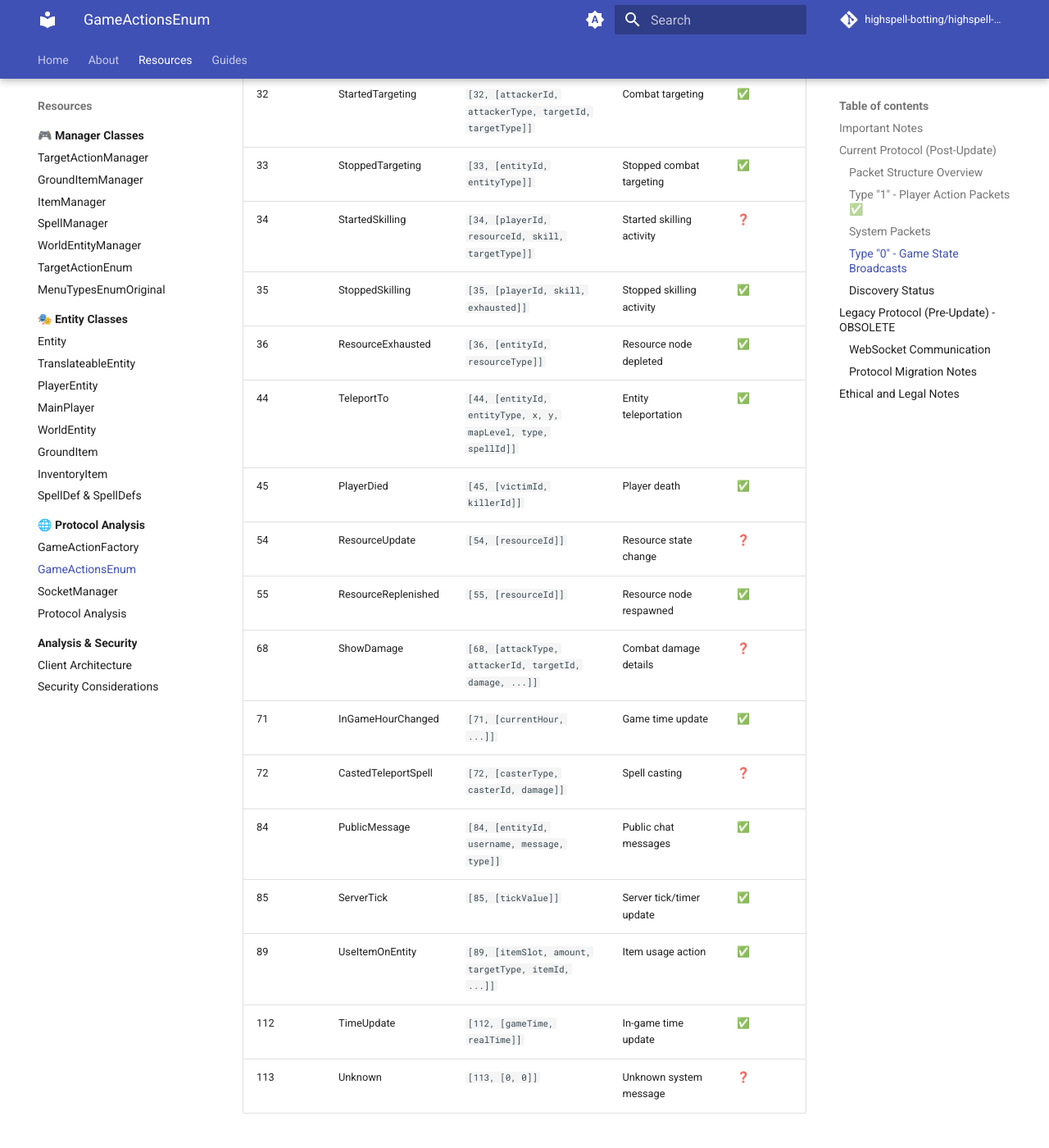
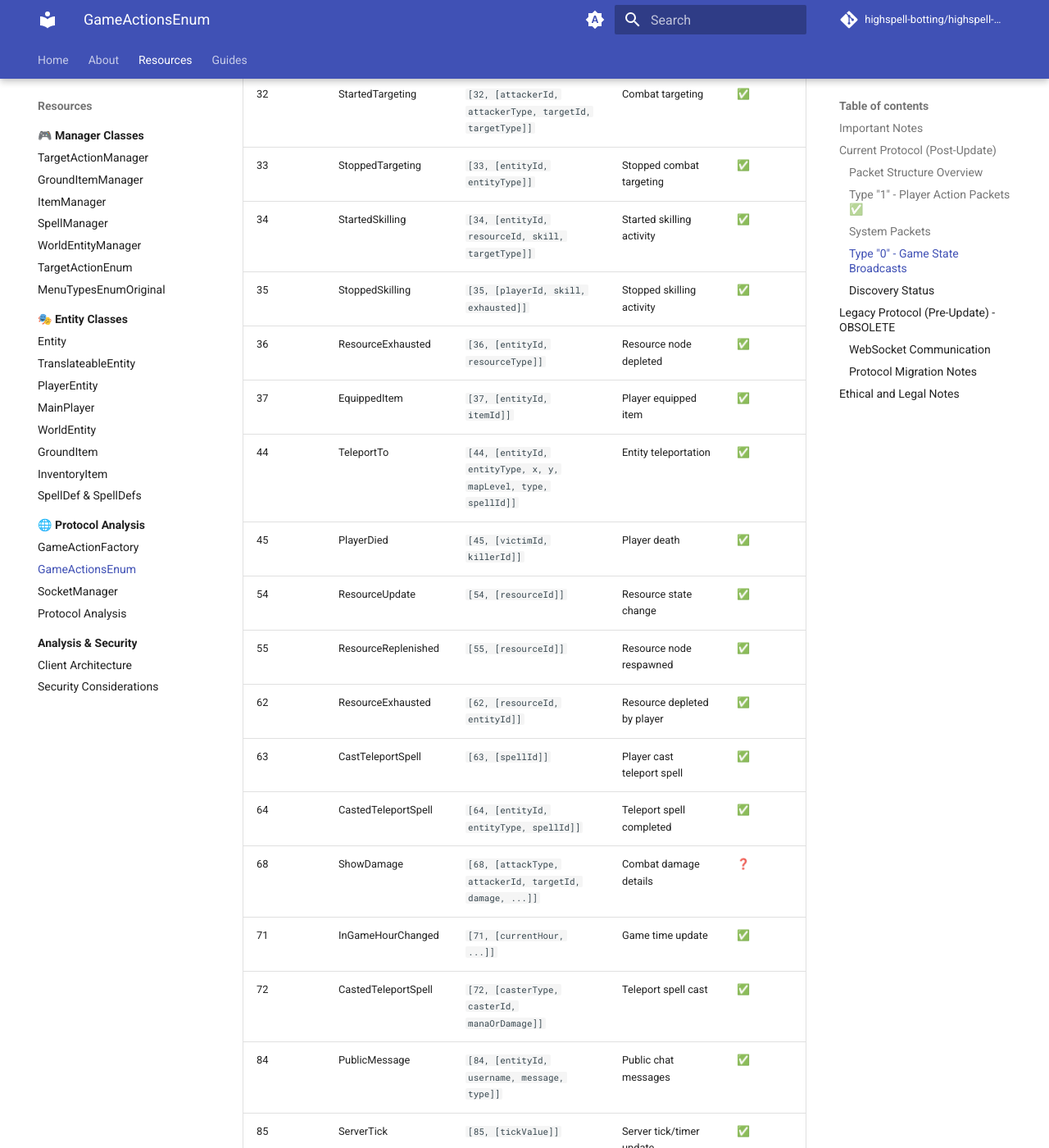
Before and after one commit to highspell-botting/highspell-botting.github.io, an MkDocs documentation site: the page built from docs/resources/protocol/game-websocket.md, in a window 1280 px wide and 1400 px high, scrolled down 2408 px. Shown: the whole window at 82% size. Built offline with MkDocs 1.6.1 and Material for MkDocs 9.7.7, drawn with Linux system fonts in a browser that asks for light colours; comment, search, counter and statistics services are not loaded; the version menu is left out; some of the changed text lies outside the part shown.

Commit message:
doc: game-websocket.md updated with more fixes and confirmations

```diff
--- a/docs/resources/protocol/game-websocket.md
+++ b/docs/resources/protocol/game-websocket.md
@@ -51,20 +51,24 @@
 | 7 | IncreaseCombatExp | `[7, [style, damage]]` | Combat experience gained | ✅ |
 | 8 | ShowDamage | `[8, [attackerId, targetId, damage]]` | Damage dealt in combat | ✅ |
 | 12 | EntityIdle | `[12, [entityId, entityType]]` | Entity stops moving/activity | ✅ |
-| 19 | StartedBanking | `[19, [entityId, bankId]]` | Player opened bank | ✅ |
+| 20 | StartedBanking | `[20, [entityId]]` | Player opened bank | ✅ |
 | 21 | ReceivedBankItems | `[21, [bankItems]]` | Bank inventory data | ✅ |
 | 32 | StartedTargeting | `[32, [attackerId, attackerType, targetId, targetType]]` | Combat targeting | ✅ |
 | 33 | StoppedTargeting | `[33, [entityId, entityType]]` | Stopped combat targeting | ✅ |
-| 34 | StartedSkilling | `[34, [playerId, resourceId, skill, targetType]]` | Started skilling activity | ❓ |
+| 34 | StartedSkilling | `[34, [entityId, resourceId, skill, targetType]]` | Started skilling activity | ✅ |
 | 35 | StoppedSkilling | `[35, [playerId, skill, exhausted]]` | Stopped skilling activity | ✅ |
 | 36 | ResourceExhausted | `[36, [entityId, resourceType]]` | Resource node depleted | ✅ |
+| 37 | EquippedItem | `[37, [entityId, itemId]]` | Player equipped item | ✅ |
 | 44 | TeleportTo | `[44, [entityId, entityType, x, y, mapLevel, type, spellId]]` | Entity teleportation | ✅ |
 | 45 | PlayerDied | `[45, [victimId, killerId]]` | Player death | ✅ |
-| 54 | ResourceUpdate | `[54, [resourceId]]` | Resource state change | ❓ |
+| 54 | ResourceUpdate | `[54, [resourceId]]` | Resource state change | ✅ |
 | 55 | ResourceReplenished | `[55, [resourceId]]` | Resource node respawned | ✅ |
+| 62 | ResourceExhausted | `[62, [resourceId, entityId]]` | Resource depleted by player | ✅ |
+| 63 | CastTeleportSpell | `[63, [spellId]]` | Player cast teleport spell | ✅ |
+| 64 | CastedTeleportSpell | `[64, [entityId, entityType, spellId]]` | Teleport spell completed | ✅ |
 | 68 | ShowDamage | `[68, [attackType, attackerId, targetId, damage, ...]]` | Combat damage details | ❓ |
 | 71 | InGameHourChanged | `[71, [currentHour, ...]]` | Game time update | ✅ |
-| 72 | CastedTeleportSpell | `[72, [casterType, casterId, damage]]` | Spell casting | ❓ |
+| 72 | CastedTeleportSpell | `[72, [casterType, casterId, manaOrDamage]]` | Teleport spell cast | ✅ |
 | 84 | PublicMessage | `[84, [entityId, username, message, type]]` | Public chat messages | ✅ |
 | 85 | ServerTick | `[85, [tickValue]]` | Server tick/timer update | ✅ |
 | 89 | UseItemOnEntity | `[89, [itemSlot, amount, targetType, itemId, ...]]` | Item usage action | ✅ |
```
